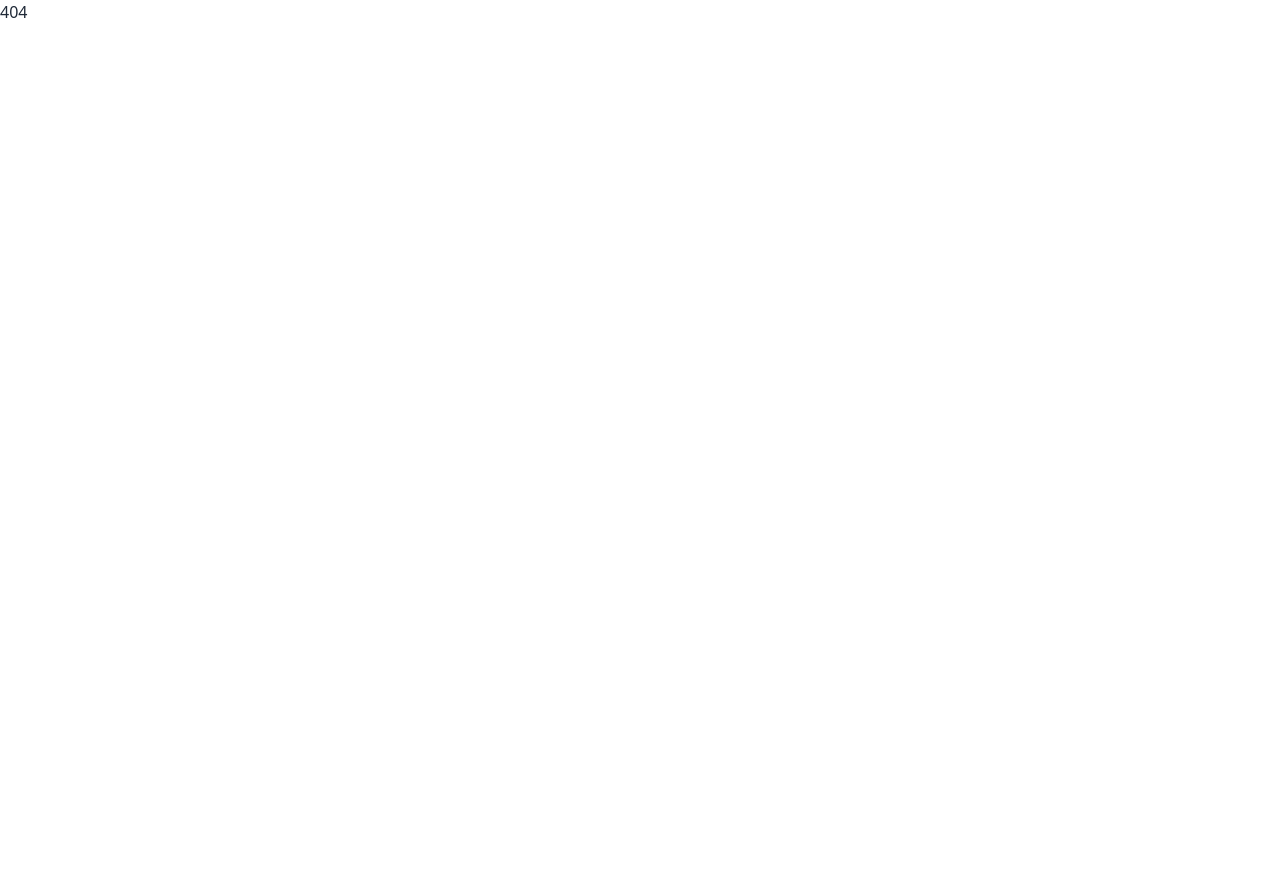
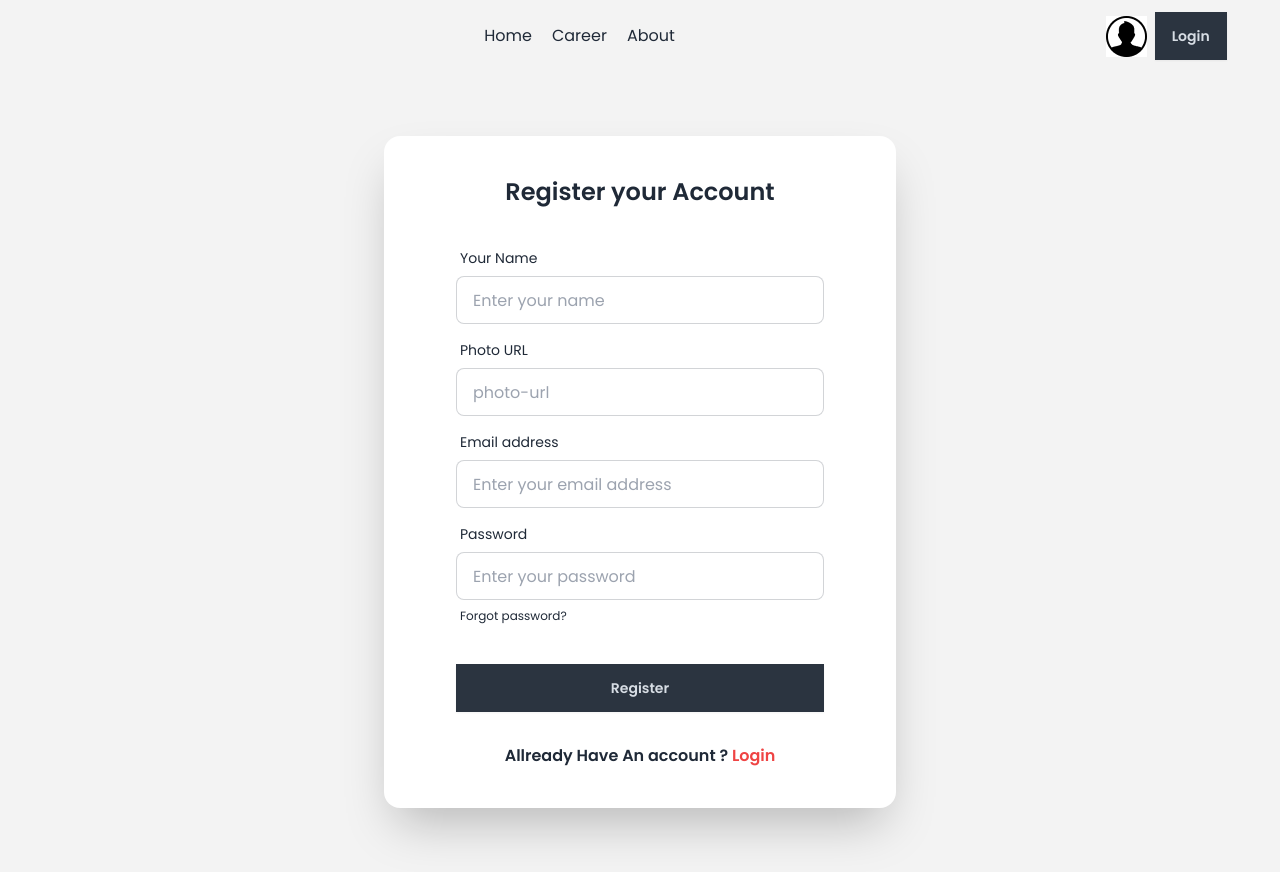
Before and after one commit to sumu9897/react-dragon-news-small-project, a React (Vite) app: page /auth/register in a window 1280 px wide. Before the commit the page ends 800 px from the top, so only its background shows below. Built offline with nearby package versions, Linux system fonts and the light colour scheme.

Commit message:
Login and Registration page Design Done

```diff
--- a/index.html
+++ b/index.html
@@ -4,7 +4,7 @@
     <meta charset="UTF-8" />
     <link rel="icon" type="image/svg+xml" href="/vite.svg" />
     <meta name="viewport" content="width=device-width, initial-scale=1.0" />
-    <title>Vite + React</title>
+    <title>Dragon News</title>
   </head>
   <body>
     <div id="root"></div>
--- a/src/components/Navbar.jsx
+++ b/src/components/Navbar.jsx
@@ -15,7 +15,7 @@
                     <img src={userIcon} alt="user-icon" />
 
                 </div>
-                <button className='btn btn-neutral rounded-none'>Login</button>
+                <Link to='/auth/login' className='btn btn-neutral rounded-none'>Login</Link>
             </div>
         </div>
     );
--- a/src/components/NewsCard.jsx
+++ b/src/components/NewsCard.jsx
@@ -57,11 +57,11 @@
         </div>
       </div>
 
-      {is_trending && (
+      {/* {is_trending && (
         <div className="absolute top-4 right-4 bg-red-500 text-white px-2 py-1 rounded-md text-xs">
           Trending
         </div>
-      )}
+      )} */}
     </div>
   );
 };
--- /dev/null
+++ b/src/layouts/AuthLayout.jsx
@@ -0,0 +1,15 @@
+import { Outlet } from "react-router-dom";
+import Navbar from "../components/Navbar";
+
+const AuthLayout = () => {
+    return (
+        <div className="font-poppins bg-[#F3F3F3]">
+            <header className="py-3 w-11/12 mx-auto">
+                <Navbar></Navbar>
+            </header>
+            <Outlet/>
+        </div>
+    );
+};
+
+export default AuthLayout;
--- /dev/null
+++ b/src/pages/Login.jsx
@@ -0,0 +1,35 @@
+import React from 'react';
+import { Link } from 'react-router-dom';
+
+const Login = () => {
+    return (
+        <div className='min-h-screen flex justify-center items-center'>
+            <div className="card bg-base-100 w-full max-w-lg shrink-0 shadow-2xl p-10">
+                <h2 className='text-2xl font-semibold text-center'>Login your Account</h2>
+                <form className="card-body">
+                    <div className="form-control">
+                    <label className="label">
+                        <span className="label-text">Email address</span>
+                    </label>
+                    <input type="email" placeholder="Enter your email address" className="input input-bordered" required />
+                    </div>
+                    <div className="form-control">
+                    <label className="label">
+                        <span className="label-text">Password</span>
+                    </label>
+                    <input type="password" placeholder="Enter your password" className="input input-bordered" required />
+                    <label className="label">
+                        <a href="#" className="label-text-alt link link-hover">Forgot password?</a>
+                    </label>
+                    </div>
+                    <div className="form-control mt-6">
+                    <button className="btn btn-neutral rounded-none">Login</button>
+                    </div>
+                </form>
+                <p className='text-center font-semibold'>Dont’t Have An Account ? <Link className='text-red-500' to="/auth/register">Register</Link></p>
+            </div>
+        </div>
+    );
+};
+
+export default Login;
--- /dev/null
+++ b/src/pages/Register.jsx
@@ -0,0 +1,49 @@
+import { Link } from "react-router-dom";
+
+const Register = () => {
+    return (
+        <div className='min-h-screen flex justify-center items-center'>
+            <div className="card bg-base-100 w-full max-w-lg shrink-0 shadow-2xl p-10">
+                <h2 className='text-2xl font-semibold text-center'>Register your Account</h2>
+                <form className="card-body">
+                    {/* name input */}
+                    <div className="form-control">
+                    <label className="label">
+                        <span className="label-text">Your Name</span>
+                    </label>
+                    <input type="text" placeholder="Enter your name" className="input input-bordered" required />
+                    </div>
+                    {/* photo url */}
+                    <div className="form-control">
+                    <label className="label">
+                        <span className="label-text">Photo URL</span>
+                    </label>
+                    <input type="text" placeholder="photo-url" className="input input-bordered" required />
+                    </div>
+                    {/* email input */}
+                    <div className="form-control">
+                    <label className="label">
+                        <span className="label-text">Email address</span>
+                    </label>
+                    <input type="email" placeholder="Enter your email address" className="input input-bordered" required />
+                    </div>
+                    <div className="form-control">
+                    <label className="label">
+                        <span className="label-text">Password</span>
+                    </label>
+                    <input type="password" placeholder="Enter your password" className="input input-bordered" required />
+                    <label className="label">
+                        <a href="#" className="label-text-alt link link-hover">Forgot password?</a>
+                    </label>
+                    </div>
+                    <div className="form-control mt-6">
+                    <button className="btn btn-neutral rounded-none">Register</button>
+                    </div>
+                </form>
+                <p className='text-center font-semibold'>Allready Have An account ? <Link className='text-red-500' to="/auth/login">Login</Link></p>
+            </div>
+        </div>
+    );
+};
+
+export default Register;
```
Also changed, not shown: src/routes/router.jsx (+14 -1 lines).
